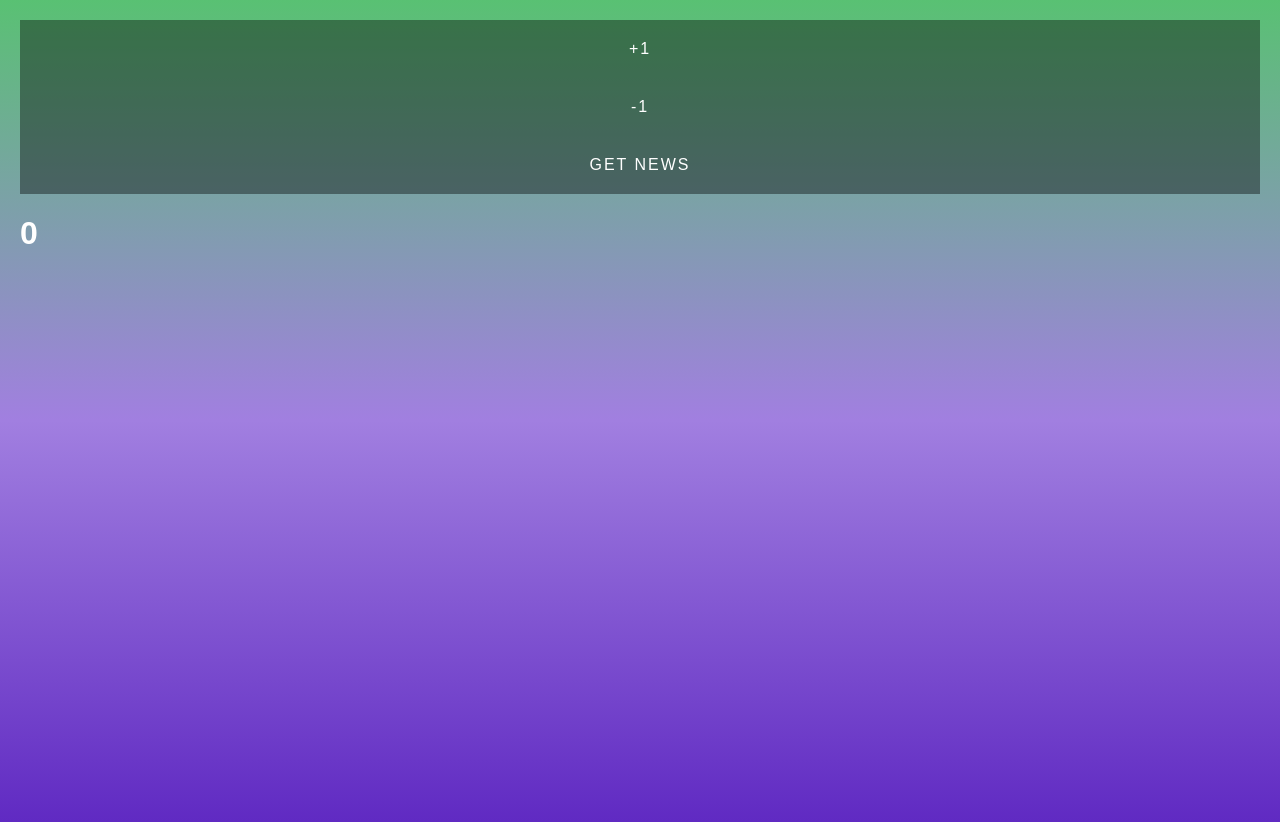
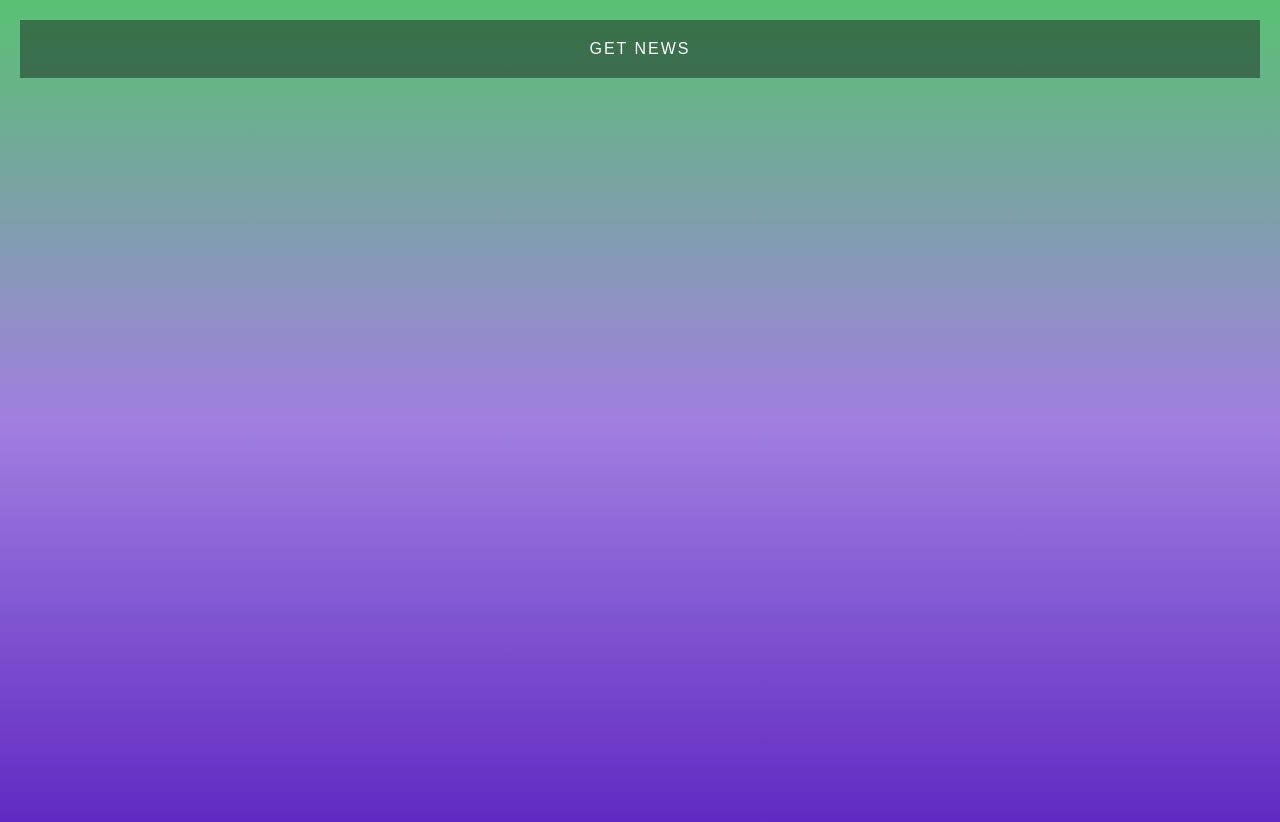
Before and after one commit to LiquidDemAn/redux-saga-tutorial, a React (Create React App) app: page / in a window 1280 px wide. Shown: the top 822 px of the page. Built offline with nearby package versions, Linux system fonts and the light colour scheme.

Commit message:
Latest and popular news componets were added in app

```diff
--- a/src/App.tsx
+++ b/src/App.tsx
@@ -1,7 +1,15 @@
-import { decreaseCount, increaseCount, getLatestNewsAction } from './redux/actions/actions-creator';
+import News from './components/news/news';
+import {
+	decreaseCount,
+	increaseCount,
+	getNews,
+} from './redux/actions/actions-creator';
 import { useAppSelector, useAppDispatch } from './redux/store/hooks';
 
 function App() {
+	const latestNews = useAppSelector((state) => state.news.latestNews || []);
+	const popularNews = useAppSelector((state) => state.news.popularNews || []);
+
 	const count = useAppSelector((state) => state.counter.count);
 	const dispatch = useAppDispatch();
 
@@ -14,15 +22,14 @@ function App() {
 	};
 
 	const handleNews = () => {
-		dispatch(getLatestNewsAction())
+		dispatch(getNews());
 	};
 
 	return (
 		<div>
-			<button onClick={handleIncrease}>+1</button>
-			<button onClick={handleDecrease}>-1</button>
 			<button onClick={handleNews}>Get News</button>
-			<h1>{count}</h1>
+			<News news={latestNews} title='Latest News' />
+			<News news={popularNews} title='Popular News' />
 		</div>
 	);
 }
```
